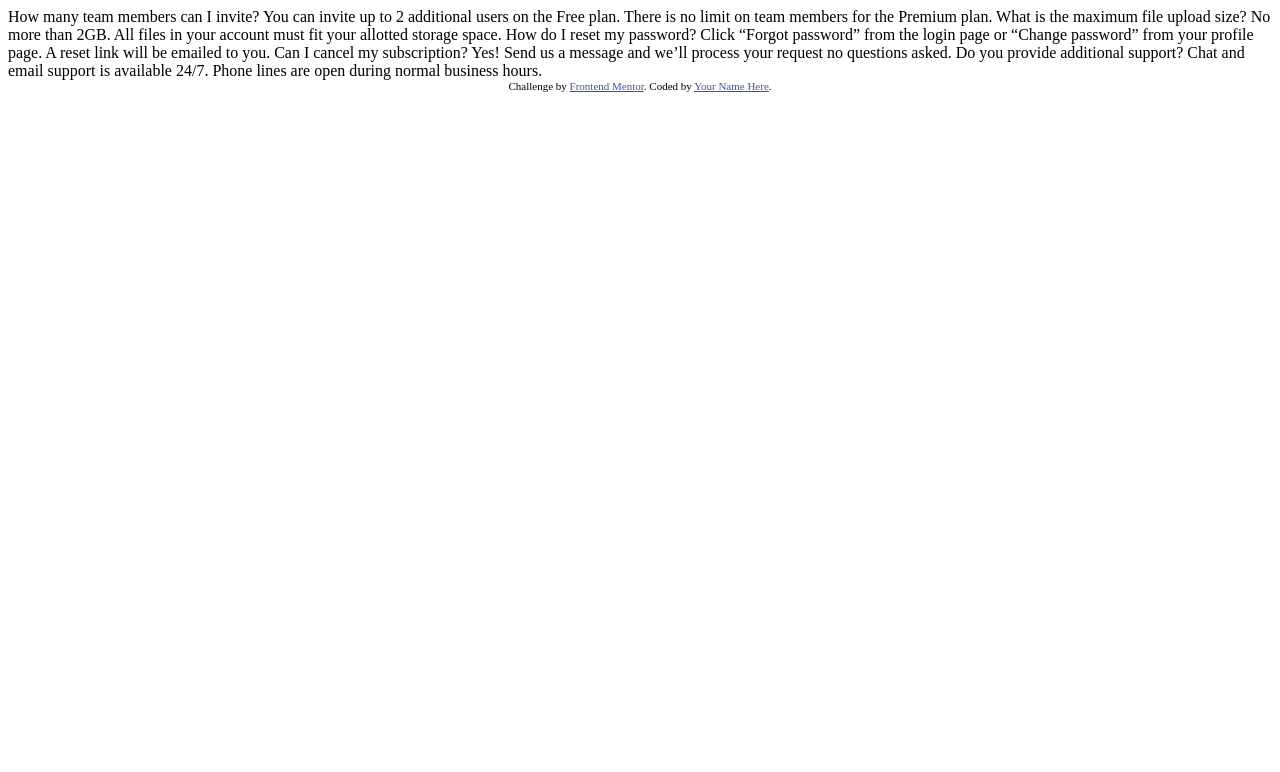
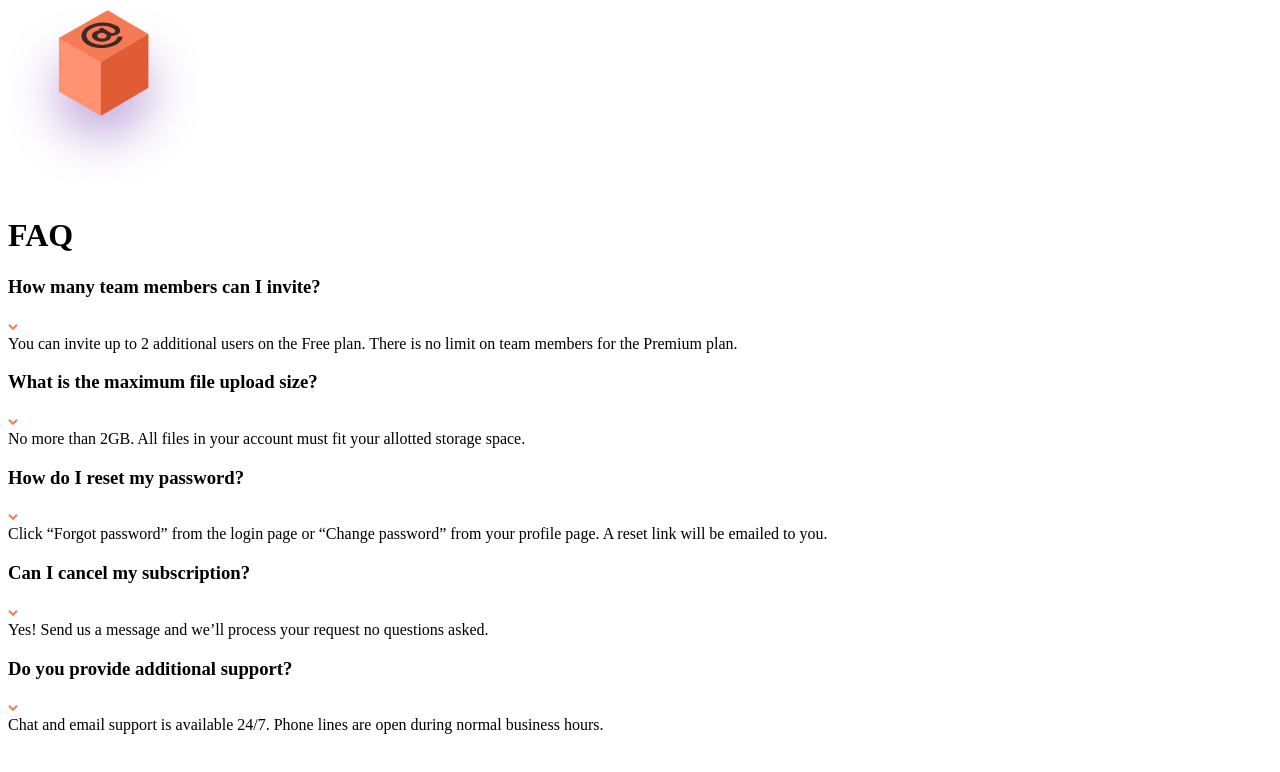
Before and after one commit to Abhijeet-Anand-01/Frontend-Mentor, a plain HTML site: page FAQ accordion card/index.html in a window 1280 px wide. Drawn offline with nearby package versions, Linux system fonts and the light colour scheme.

Commit message:
skeleton structure created

```diff
--- a/FAQ accordion card/index.html
+++ b/FAQ accordion card/index.html
@@ -1,40 +1,95 @@
 <!DOCTYPE html>
 <html lang="en">
+
 <head>
   <meta charset="UTF-8">
-  <meta name="viewport" content="width=device-width, initial-scale=1.0"> <!-- displays site properly based on user's device -->
+  <meta name="viewport" content="width=device-width, initial-scale=1.0">
+  <!-- displays site properly based on user's device -->
 
   <link rel="icon" type="image/png" sizes="32x32" href="./images/favicon-32x32.png">
+  <link rel="stylesheet" href="./css/styles.css">
 
-  <title>Frontend Mentor | FAQ Accordion Card</title>
+  <title>FAQ Accordion Card</title>
+</head>
 
-  <!-- Feel free to remove these styles or customise in your own stylesheet 👍 -->
-  <style>
-    .attribution { font-size: 11px; text-align: center; }
-    .attribution a { color: hsl(228, 45%, 44%); }
-  </style>
-</head>
 <body>
+  <main class="wrapper">
+    <div class="image__wrapper">
+      <div class="image__wrapper_inner">
+
+      </div>
+      <img class="box" src="images/illustration-box-desktop.svg" alt="box">
+    </div>
+    <div class="accordion__wrapper">
+      <h1 class="title__accordion">FAQ</h1>
+      <div class="questions__accordions">
+        <div class="question-answer__accordion">
+          <div class="question">
+            <h3 class="title__question">
               How many team members can I invite?
+            </h3>
+            <img class="arrow" src="images/icon-arrow-down.svg">
+          </div>
+          <div class="answer">
             You can invite up to 2 additional users on the Free plan. There is no limit on
             team members for the Premium plan.
+          </div>
+        </div>
 
+        <div class="question-answer__accordion">
+          <div class="question">
+            <h3 class="title__question">
               What is the maximum file upload size?
+            </h3>
+            <img class="arrow" src="images/icon-arrow-down.svg">
+          </div>
+          <div class="answer">
             No more than 2GB. All files in your account must fit your allotted storage space.
+          </div>
+        </div>
 
+        <div class="question-answer__accordion">
+          <div class="question">
+            <h3 class="title__question">
               How do I reset my password?
+            </h3>
+            <img class="arrow" src="images/icon-arrow-down.svg">
+          </div>
+          <div class="answer">
             Click “Forgot password” from the login page or “Change password” from your profile page.
             A reset link will be emailed to you.
+          </div>
+        </div>
 
+        <div class="question-answer__accordion">
+          <div class="question">
+            <h3 class="title__question">
               Can I cancel my subscription?
+            </h3>
+            <img class="arrow" src="images/icon-arrow-down.svg">
+          </div>
+          <div class="answer">
             Yes! Send us a message and we’ll process your request no questions asked.
+          </div>
+        </div>
 
+        <div class="question-answer__accordion">
+          <div class="question">
+            <h3 class="title__question">
               Do you provide additional support?
+            </h3>
+            <img class="arrow" src="images/icon-arrow-down.svg">
+          </div>
+          <div class="answer ">
             Chat and email support is available 24/7. Phone lines are open during normal business hours.
+          </div>
+        </div>
 
-  <div class="attribution">
-    Challenge by <a href="https://www.frontendmentor.io?ref=challenge" target="_blank">Frontend Mentor</a>.
-    Coded by <a href="#">Your Name Here</a>.
       </div>
+    </div>
+  </main>
+  <script src="https://ajax.googleapis.com/ajax/libs/jquery/3.5.1/jquery.min.js"></script>
+  <script src="./js/index.js"></script>
 </body>
+
 </html>
```
Lines whose indentation alone changed are shown as unchanged.
